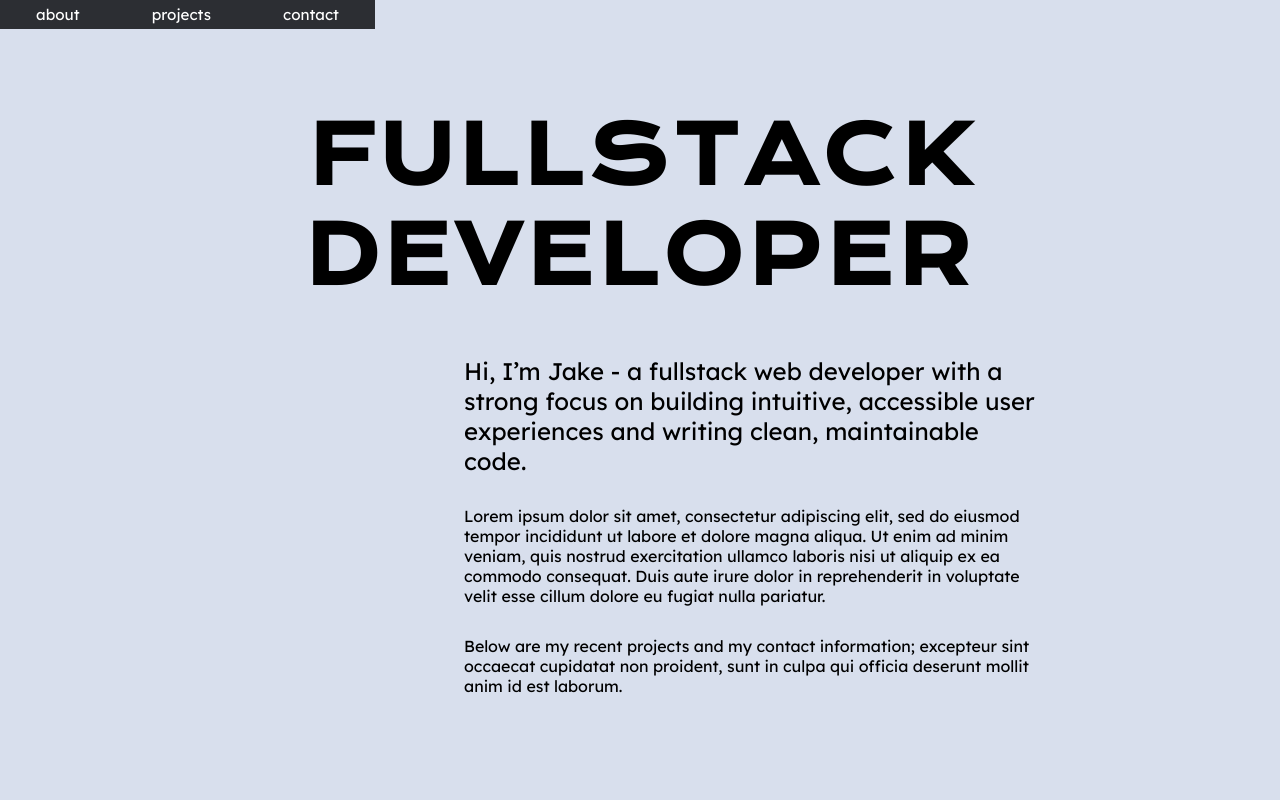
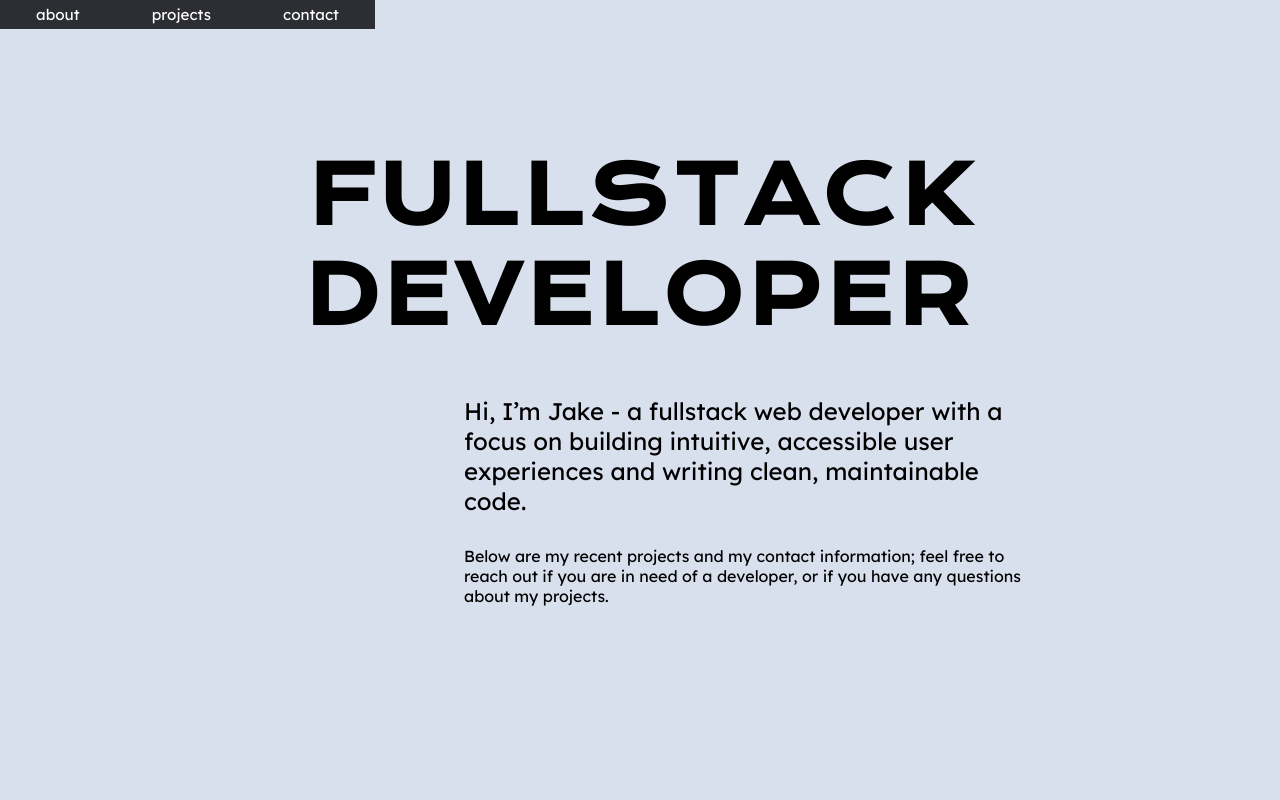
Before and after one commit to l-ohman/portfolio, a React (Create React App) app: page / in a window 1280 px wide. Shown: the top 800 px of the page. Built offline with nearby package versions, Linux system fonts and the light colour scheme; a web font is replaced by a local one.

Commit message:
Fadein animations for various components

```diff
--- a/src/components/Contact.js
+++ b/src/components/Contact.js
@@ -2,6 +2,7 @@ import React from "react";
 import styled from "styled-components";
 import { FaGithubSquare, FaLinkedin } from "react-icons/fa";
 import { IoMail, IoDocumentTextSharp } from "react-icons/io5";
+import FadeIn from "./FadeIn";
 
 const sidePadding = 16;
 const ContactContainer = styled.div`
@@ -51,8 +52,11 @@ const iconSize = 45;
 export default function Contact() {
   return (
     <ContactContainer>
+      <FadeIn>
         <HeaderText>Let's get in touch</HeaderText>
+      </FadeIn>
 
+      <FadeIn>
         <DescriptionText>
           I am currently looking for full-time employment and I am open to
           relocation. Feel free to email me at{" "}
@@ -61,6 +65,7 @@ export default function Contact() {
           </b>
           !
         </DescriptionText>
+      </FadeIn>
 
       <BottomLinks>
         <a
--- /dev/null
+++ b/src/components/FadeIn.js
@@ -0,0 +1,24 @@
+import React from "react";
+
+// Fades components in when they enter the viewport for the first time
+export default function FadeIn({ children }) {
+  const [isVisible, setVisible] = React.useState(false);
+  const ref = React.useRef();
+
+  React.useEffect(() => {
+    const obs = new IntersectionObserver((entries) =>
+      entries.forEach((entry) => {
+        if (entry.isIntersecting) {
+          setVisible(true);
+        }
+      })
+    );
+    obs.observe(ref.current);
+  });
+
+  return (
+    <div ref={ref} className={`fade-in ${isVisible ? "is-visible" : ""}`}>
+      {children}
+    </div>
+  );
+}
--- a/src/components/Hero.js
+++ b/src/components/Hero.js
@@ -1,7 +1,9 @@
 import React from "react";
 import styled from "styled-components";
+import FadeIn from "./FadeIn";
 
 const HeroContainer = styled.div`
+  height: 100vh;
   padding: 3.5em 1em 2.45em;
   color: black;
 
@@ -19,7 +21,7 @@ const HeroMainText = styled.h1`
   font-size: max(2.5rem, 10vw);
   letter-spacing: 2px;
   width: min-content;
-  margin: 0 auto 50px;
+  margin: 5vh auto 50px;
   text-align: center;
 
   @media screen and (min-width: 750px) {
@@ -54,33 +56,35 @@ const BioAlt = styled.p`
 
 export default function Hero() {
   return (
+    <FadeIn>
       <HeroContainer>
         <HeroMainText>FULLSTACK DEVELOPER</HeroMainText>
 
         <BioWrapper>
           <Bio>
             <BioMain>
-            Hi, I’m Jake - a fullstack web developer with a strong focus on
-            building intuitive, accessible user experiences and writing clean,
+              Hi, I’m Jake - a fullstack web developer with a focus on building
+              intuitive, accessible user experiences and writing clean,
               maintainable code.
             </BioMain>
 
-          <BioAlt>
-            Lorem ipsum dolor sit amet, consectetur adipiscing elit, sed do
-            eiusmod tempor incididunt ut labore et dolore magna aliqua. Ut enim
-            ad minim veniam, quis nostrud exercitation ullamco laboris nisi ut
-            aliquip ex ea commodo consequat. Duis aute irure dolor in
-            reprehenderit in voluptate velit esse cillum dolore eu fugiat nulla
-            pariatur.
-          </BioAlt>
+            {/* todo: some "story" element should go here */}
+            {/* <BioAlt>
+              I used to be automotive mechanic--and while the diagnostics and
+              problem solving were fascinating to me, I couldn't help but feel
+              there was another field that would fulfill me more in this regard.
+              As soon as I started learning to code, I knew that software
+              engineering was precisely the thing I was looking for.
+            </BioAlt> */}
 
             <BioAlt>
-            Below are my recent projects and my contact information; excepteur
-            sint occaecat cupidatat non proident, sunt in culpa qui officia
-            deserunt mollit anim id est laborum.
+              Below are my recent projects and my contact information; feel free
+              to reach out if you are in need of a developer, or if you have any
+              questions about my projects.
             </BioAlt>
           </Bio>
         </BioWrapper>
       </HeroContainer>
+    </FadeIn>
   );
 }
--- a/src/components/ProjectContainer.js
+++ b/src/components/ProjectContainer.js
@@ -1,6 +1,7 @@
 import React from "react";
 import styled from "styled-components";
 import { FaGithub, FaExternalLinkAlt } from "react-icons/fa";
+import FadeIn from "./FadeIn";
 
 const sidePadding = 12;
 const ProjectContainer = styled.div`
@@ -82,6 +83,7 @@ export default function SingleProject({
   children,
 }) {
   return (
+    <FadeIn>
       <ProjectContainer>
         <hr />
         {/* PROJECT TITLE AND DATE */}
@@ -128,5 +130,6 @@ export default function SingleProject({
           )}
         </ProjectLinksContainer>
       </ProjectContainer>
+    </FadeIn>
   );
 }
--- a/src/components/ProjectList.js
+++ b/src/components/ProjectList.js
@@ -7,6 +7,7 @@ import {
   Tusk,
   Playerbase,
 } from "./projects";
+import FadeIn from "./FadeIn";
 
 const ListHeader = styled.h1`
   font-size: 1.1rem;
@@ -39,6 +40,7 @@ const ContentContainer = styled.div`
 
 export default function ProjectList() {
   return (
+    <FadeIn>
       <ContentContainer>
         <ListHeader>FEATURED PROJECTS</ListHeader>
 
@@ -50,5 +52,6 @@ export default function ProjectList() {
           <SolarSandbox />
         </div>
       </ContentContainer>
+    </FadeIn>
   );
 }
--- a/src/main.css
+++ b/src/main.css
@@ -26,3 +26,16 @@ hr {
 a {
   color: black;
 }
+
+/* Fade animations */
+
+.fade-in {
+  opacity: 0;
+  transform: translateY(15px);
+  transition: opacity 400ms ease-out, transform 500ms ease-out;
+}
+
+.is-visible {
+  opacity: 1;
+  transform: none;
+}
```
Also changed, not shown: 2 other files (tests, documents, lock files or other folders). Lines whose indentation alone changed are shown as unchanged.
